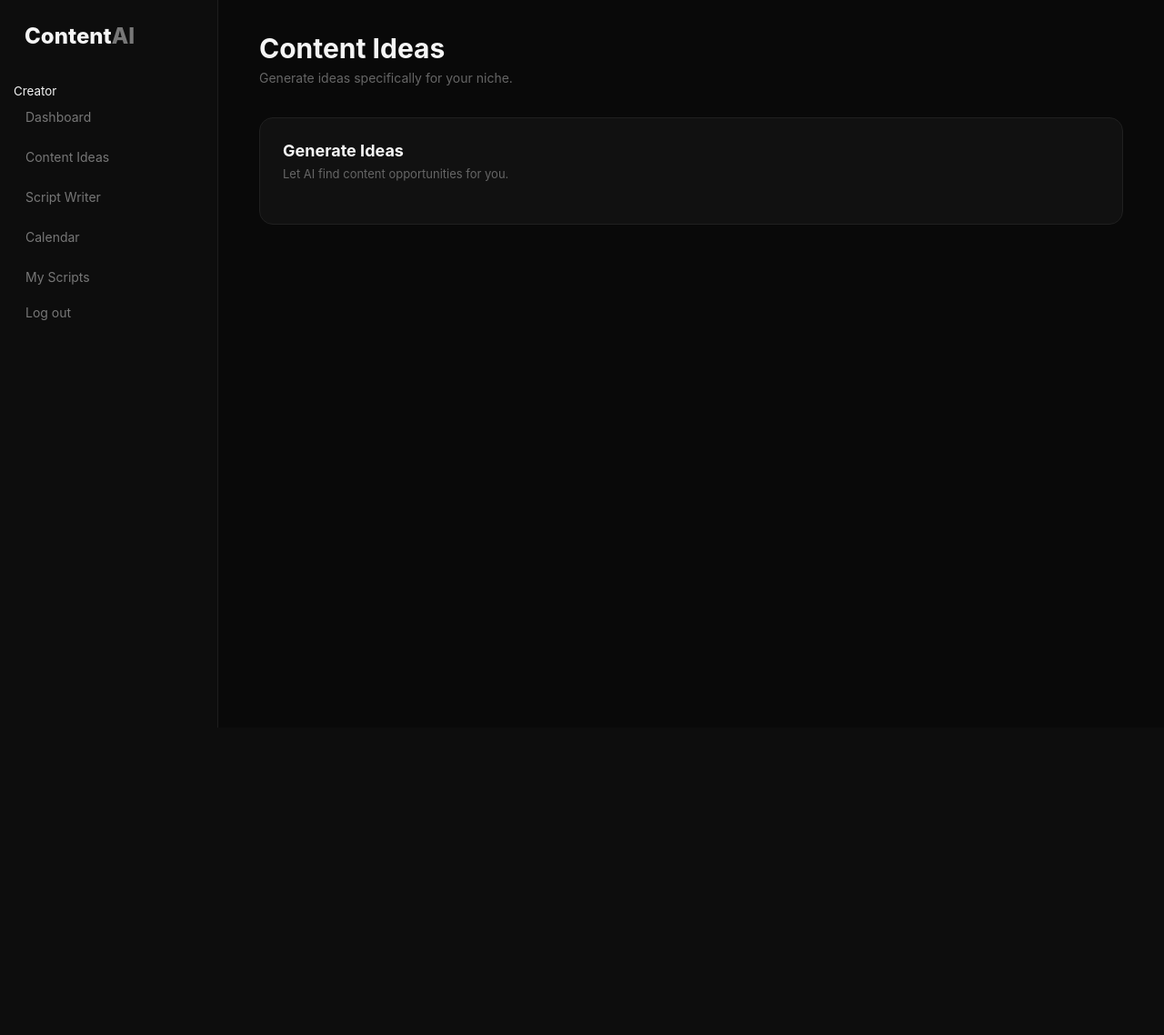
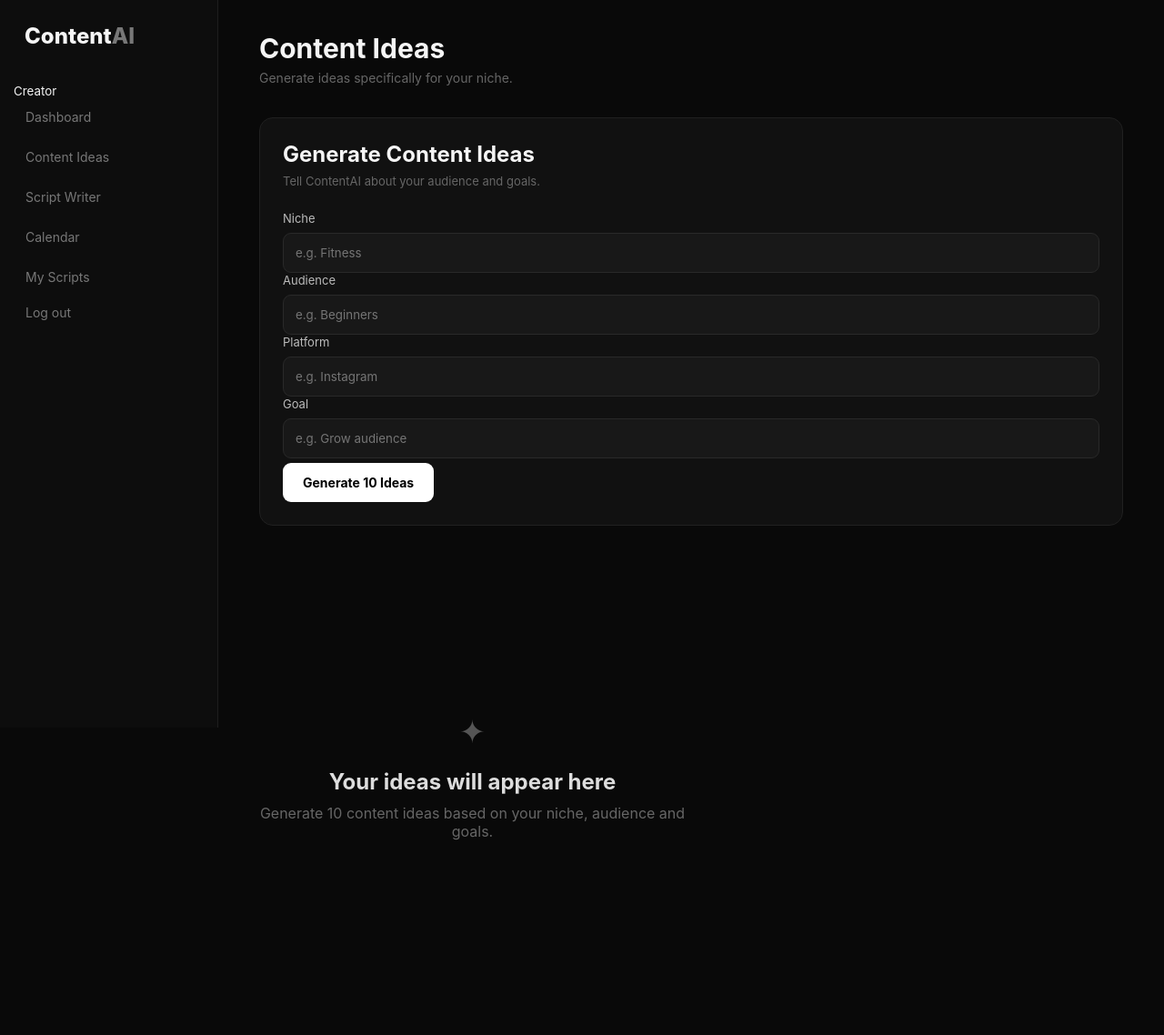
Before and after one commit to Cyberphsyco/Content_app, a Flask app: template Content_host/templates/ideas.html in a window 1280 px wide. Shown: the whole page at 91% size. Before the commit the page ends 800 px from the top, so only its background shows below. Run offline with Flask 3, Linux system fonts and the light colour scheme; the template is opened without the code that fills it, so the values that code supplies are empty.

Commit message:
Refactor ideas.html for better content generation
Updated the ideas page layout and added input fields for niche, audience, platform, and goal. Enhanced the idea generation section with a button to generate ideas and improved the display of ideas.

```diff
--- a/Content_host/templates/ideas.html
+++ b/Content_host/templates/ideas.html
@@ -9,36 +9,113 @@ Content Ideas | ContentAI
 <header class="topbar">
 
     <div>
-        <h1>Content Ideas</h1>
+
+        <h1>
+            Content Ideas
+        </h1>
 
         <p>
             Generate ideas specifically for your niche.
         </p>
+
     </div>
 
 </header>
 
 
-<div class="generator-card">
+<section class="generator-card">
 
-    <div class="card-header">
+    <h2>
+        Generate Content Ideas
+    </h2>
 
-        <div>
-            <h2>Generate Ideas</h2>
+    <p class="muted">
+        Tell ContentAI about your audience and goals.
+    </p>
 
-            <p>
-                Let AI find content opportunities for you.
-            </p>
-        </div>
 
-    </div>
+    <div class="form-group">
 
-    <!-- Your existing idea generation form goes here -->
+        <label for="ideaNiche">
+            Niche
+        </label>
+
+        <input
+            type="text"
+            id="ideaNiche"
+            value="{{ user.niche }}"
+            placeholder="e.g. Fitness"
+        >
 
     </div>
 
 
-<div class="ideas-grid" id="ideasContainer">
+    <div class="form-group">
+
+        <label for="ideaAudience">
+            Audience
+        </label>
+
+        <input
+            type="text"
+            id="ideaAudience"
+            value="{{ user.audience }}"
+            placeholder="e.g. Beginners"
+        >
+
+    </div>
+
+
+    <div class="form-group">
+
+        <label for="ideaPlatform">
+            Platform
+        </label>
+
+        <input
+            type="text"
+            id="ideaPlatform"
+            value="{{ user.platform }}"
+            placeholder="e.g. Instagram"
+        >
+
+    </div>
+
+
+    <div class="form-group">
+
+        <label for="ideaGoal">
+            Goal
+        </label>
+
+        <input
+            type="text"
+            id="ideaGoal"
+            value="{{ user.goal }}"
+            placeholder="e.g. Grow audience"
+        >
+
+    </div>
+
+
+    <button
+        type="button"
+        class="primary-button full-button"
+        id="generateIdeasButton"
+        onclick="generateIdeas()"
+    >
+        Generate 10 Ideas
+    </button>
+
+</section>
+
+
+<section
+    class="ideas-grid"
+    id="ideasGrid"
+>
+
+    {% if ideas %}
 
         {% for idea in ideas %}
 
@@ -48,7 +125,8 @@ Content Ideas | ContentAI
                 {{ loop.index }}
             </div>
 
-        <div>
+
+            <div class="idea-content">
 
                 <h3>
                     {{ idea.title }}
@@ -60,10 +138,41 @@ Content Ideas | ContentAI
 
             </div>
 
+
+            <button
+                type="button"
+                class="idea-delete"
+                onclick="deleteIdea({{ idea.id }})"
+                aria-label="Delete idea"
+            >
+                ×
+            </button>
+
         </div>
 
         {% endfor %}
 
+    {% else %}
+
+        <div class="empty-result">
+
+            <div>
+                ✦
             </div>
 
+            <h2>
+                Your ideas will appear here
+            </h2>
+
+            <p>
+                Generate 10 content ideas based on your niche,
+                audience and goals.
+            </p>
+
+        </div>
+
+    {% endif %}
+
+</section>
+
 {% endblock %}
```
Lines whose indentation alone changed are shown as unchanged.
